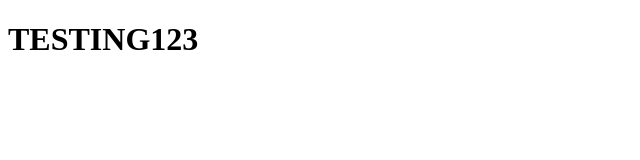
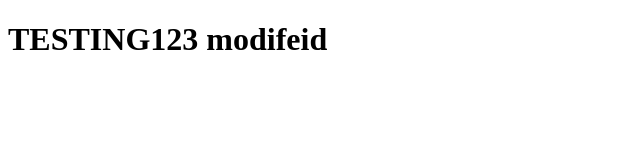
Before and after one commit to GohChunYen/git-demo, a plain HTML site: page web/index.html in a window 1280 px wide. Shown: the whole page, without its empty margins (0-640 px from the left). Drawn offline with Linux system fonts and the light colour scheme.

Commit message:
update index

```diff
--- a/web/index.html
+++ b/web/index.html
@@ -1,6 +1,6 @@
 <!doctype html>
 <html lang="en-US">
 <body>
-<h1>TESTING123</h1>
+<h1>TESTING123 modifeid</h1>
 </body>
 </html>
```
